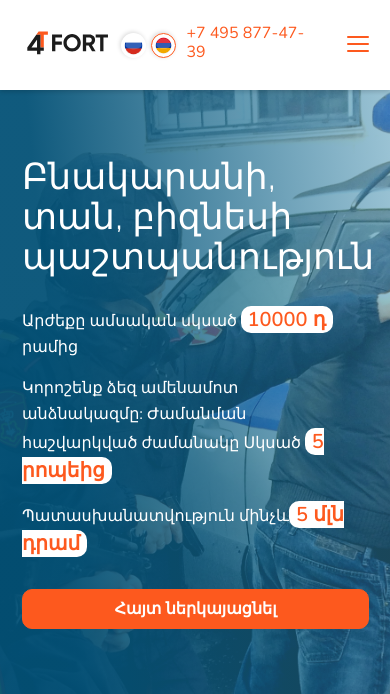
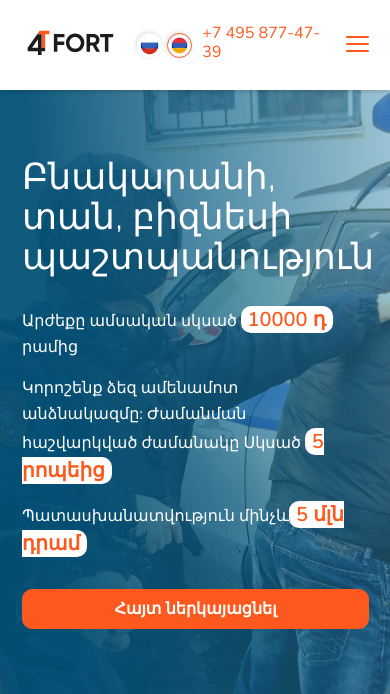
Before and after one commit to Elvira-g/fort_am, a PHP site: page / in a window 390 px wide. Shown: the top 694 px of the page. Run offline with PHP 8.4, Linux system fonts and the light colour scheme; some libraries are stand-ins or nearby versions.

Commit message:
feat: add mobile styles to lang block

```diff
--- a/fort/css/style.css
+++ b/fort/css/style.css
@@ -2458,6 +2458,15 @@
         width: 100%;
     }
 
+    .lang-block {
+        margin-left: 10px;
+    }
+
+    .call-block {
+        margin-right: 15px;
+    }
+
+
     .container {
         padding: 0 21px 0 22px;
     }
@@ -2927,6 +2936,14 @@
         width: 100%;
     }
 
-
-
-}
+}
+
+@media (max-width: 375px) {
+
+    .header .container {
+        padding: 0 15px 0 17px;
+    }
+    .logo-block {
+        width: 90px;
+    }
+}
```
